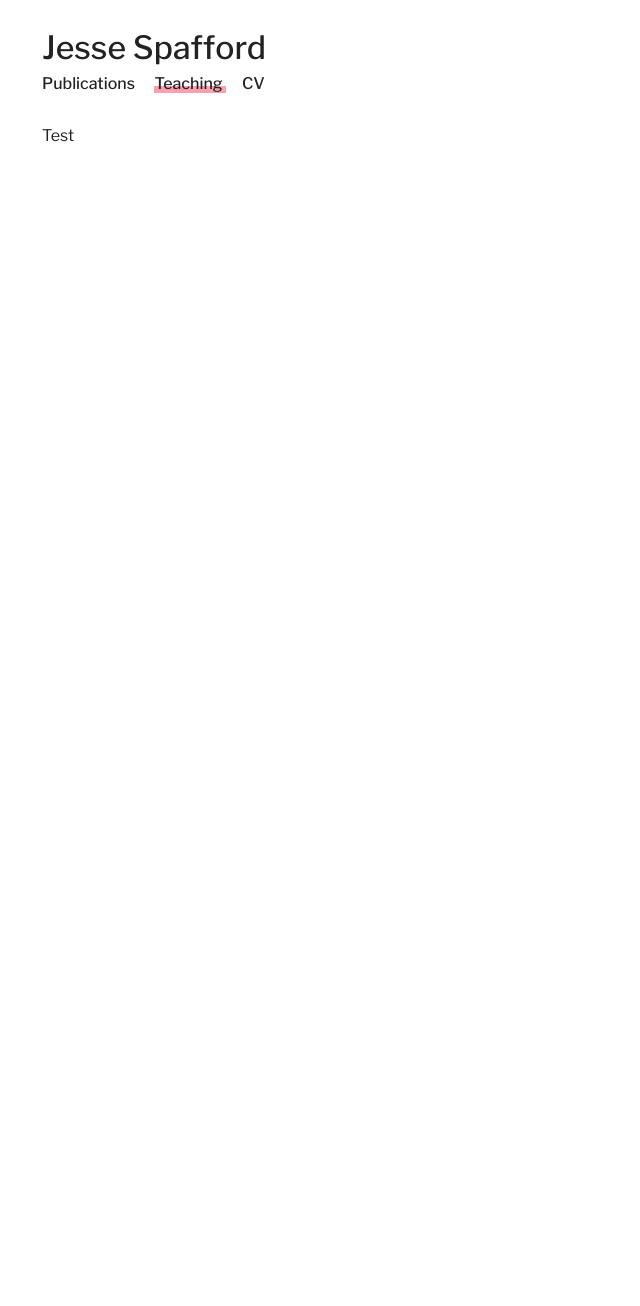
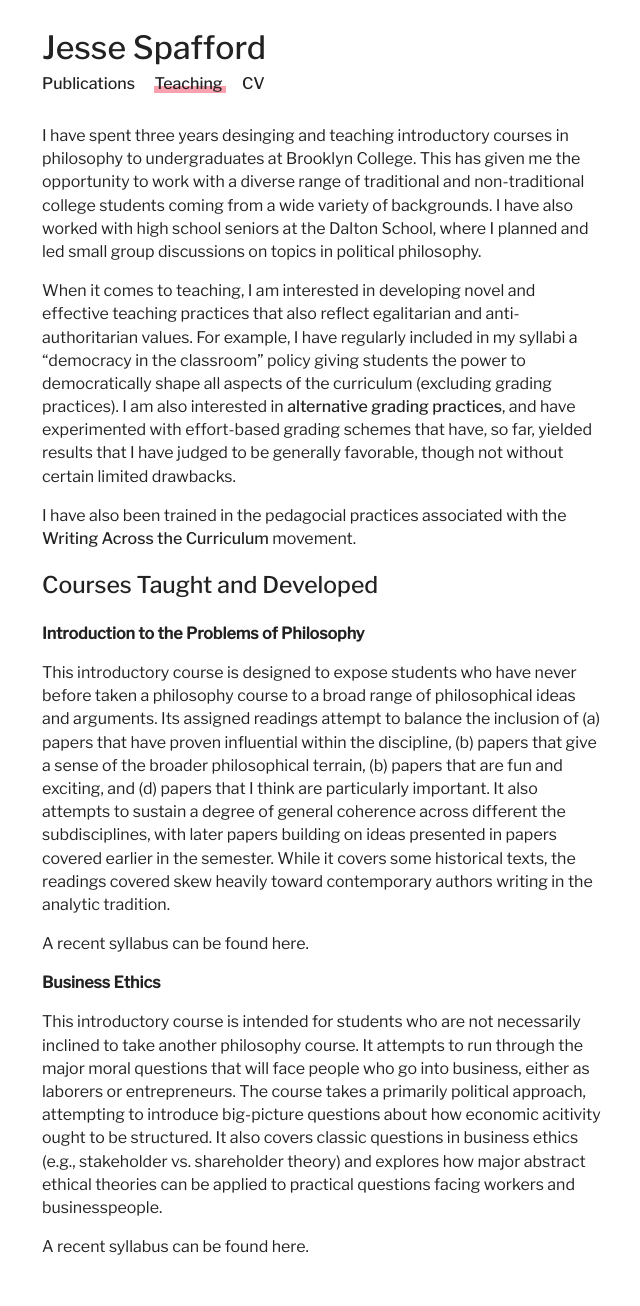
Before and after one commit to jesse-jared-collab/jesse-jared-collab.github.io, a Jekyll site: the page built from teaching.md, in a window 1280 px wide. Shown: the whole page, without its empty margins (109-749 px from the left). Built offline with Jekyll 4.4.1, drawn with Linux system fonts in a browser that asks for light colours; before the commit the page ends 900 px from its top, so only the background shows below that.

Commit message:
Update teaching.md

```diff
--- a/teaching.md
+++ b/teaching.md
@@ -4,4 +4,22 @@ permalink: /teaching
 layout: page
 ---
 
-Test
+I have spent three years desinging and teaching introductory courses in philosophy to undergraduates at Brooklyn College. This has given me the opportunity to work with a diverse range of traditional and non-traditional college students coming from a wide variety of backgrounds. I have also worked with high school seniors at the Dalton School, where I planned and led small group discussions on topics in political philosophy.
+
+When it comes to teaching, I am interested in developing novel and effective teaching practices that also reflect egalitarian and anti-authoritarian values. For example, I have regularly included in my syllabi a "democracy in the classroom" policy giving students the power to democratically shape all aspects of the curriculum (excluding grading practices). I am also interested in [alternative grading practices](http://dailynous.com/2019/03/27/grade-anarchy-student-learning-guest-post-marcus-schultz-bergin/), and have experimented with effort-based grading schemes that have, so far, yielded results that I have judged to be generally favorable, though not without certain limited drawbacks.
+
+I have also been trained in the pedagocial practices associated with the [Writing Across the Curriculum](https://www.jstor.org/stable/377412?seq=1#page_scan_tab_contents) movement.
+
+## Courses Taught and Developed
+
+**Introduction to the Problems of Philosophy**
+
+This introductory course is designed to expose students who have never before taken a philosophy course to a broad range of philosophical ideas and arguments. Its assigned readings attempt to balance the inclusion of (a) papers that have proven influential within the discipline, (b) papers that give a sense of the broader philosophical terrain, (b) papers that are fun and exciting, and (d) papers that I think are particularly important. It also attempts to sustain a degree of general coherence across different the subdisciplines, with later papers building on ideas presented in papers covered earlier in the semester. While it covers some historical texts, the readings covered skew heavily toward contemporary authors writing in the analytic tradition.
+
+A recent syllabus can be found here.
+
+**Business Ethics**
+
+This introductory course is intended for students who are not necessarily inclined to take another philosophy course. It attempts to run through the major moral questions that will face people who go into business, either as laborers or entrepreneurs. The course takes a primarily political approach, attempting to introduce big-picture questions about how economic acitivity ought to be structured. It also covers classic questions in business ethics (e.g., stakeholder vs. shareholder theory) and explores how major abstract ethical theories can be applied to practical questions facing workers and businesspeople.
+
+A recent syllabus can be found here.
```
